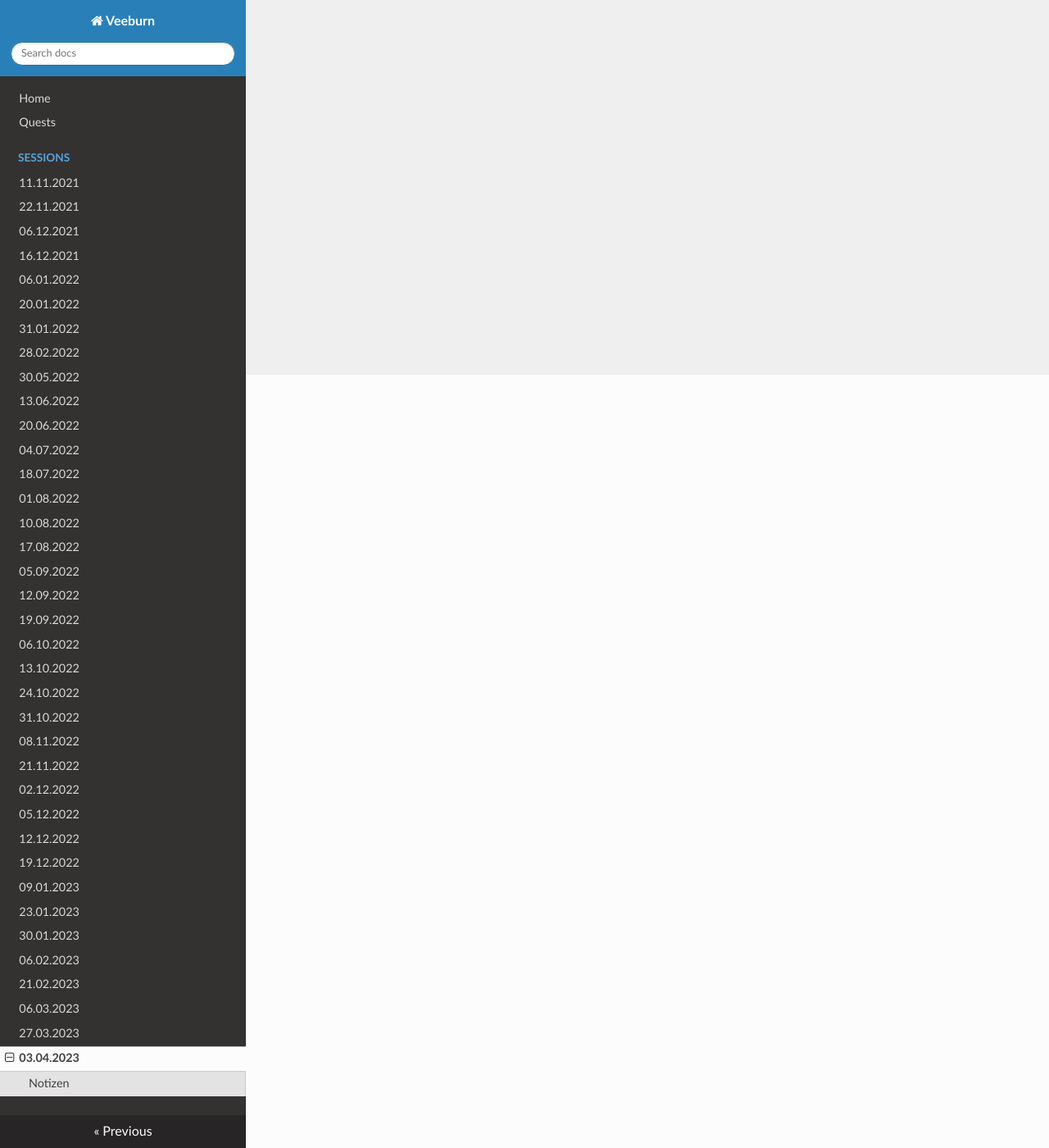
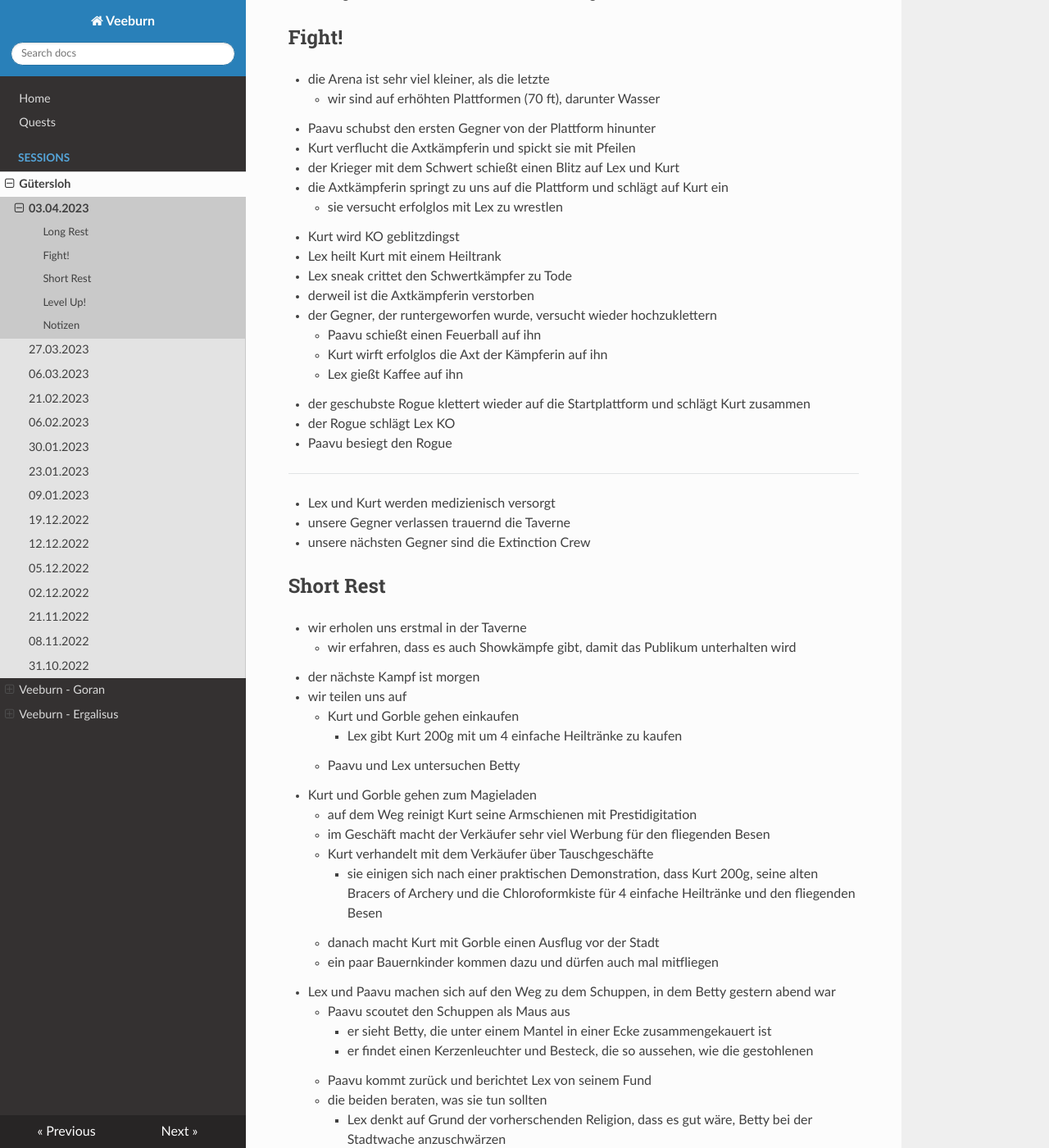
Before and after one commit to MilasBaumgarten/Veeburn, an MkDocs documentation site: the page built from docs/2023_04_03.md, in a window 1280 px wide and 1400 px high, scrolled down 943 px. Shown: the whole window at 82% size. Built offline with MkDocs 1.6.1, drawn with Linux system fonts in a browser that asks for light colours; nearby versions of some CDN libraries; some of the changed text lies outside the part shown.

Commit message:
03.04.2023, reorder toc

```diff
--- a/docs/2023_04_03.md
+++ b/docs/2023_04_03.md
@@ -1,14 +1,98 @@
 # 04.03.2023
+- in der Quaint Goat essen wir zusammen mit Gurble zu Abend
+	- auf dem schwarzen Brett hat sich was getan
+		- der Zettel mit der Katze ist weg
+		- Fight Club Zettel hat sich geändert
+		- Belohnung für Infos zu dem Einbrauch sind jetzt 100g
+		- ominöser Auftrag wurde noch ominöser
+	- Gurble gibt gut gemeinte Ratschläge für unsere nächsten Kämpfe
+- wir bekommen einen Brief, in dem uns mitgeteilt wird, wann der nächste Kampf stattfindet:
+	- morgen früh um 10:00
+- wir gehen schlafen
+	- Kurt ruft im Traum Betty an
+		- er stellt sich als ihr Unterbewusstsein vor
+		- er bekommt von ihr heraus, dass sie den Einbruch begangen hat
+			- wurde anscheinend von niemandem dafür angestiftet
+		- sie hat auch versucht, dass sie versucht hat in dem Magiegeschäft einzubrechen aber das ist magisch geschützt
+	- Gurble erzählt Kurt von seinen Erkenntnissen
+
+## Long Rest
+- wir treffen uns zum Frühstück
+	- Kurt teilt den anderen seine Erkenntnisse der Nacht mit
+- wir machen uns auf den Weg zum nächsten Kampf
+	- ein paar Teams haben aufgegeben, weil es ihnen doch zu gefährlich wurde
+	- es gab schon einige weirde Arenen
+		- Kampf im Schneesturm
+		- dauernde ungesteuerte Telporte
+- wir finden uns wieder vor der Arena ein
+	- Regeln werden erklärt und Startteam wird ausgewählt
+
+## Fight!
+- die Arena ist sehr viel kleiner, als die letzte
+	- wir sind auf erhöhten Plattformen (70 ft), darunter Wasser
+- Paavu schubst den ersten Gegner von der Plattform hinunter
+- Kurt verflucht die Axtkämpferin und spickt sie mit Pfeilen
+- der Krieger mit dem Schwert schießt einen Blitz auf Lex und Kurt
+- die Axtkämpferin springt zu uns auf die Plattform und schlägt auf Kurt ein
+	- sie versucht erfolglos mit Lex zu wrestlen
+- Kurt wird KO geblitzdingst
+- Lex heilt Kurt mit einem Heiltrank
+- Lex sneak crittet den Schwertkämpfer zu Tode
+- derweil ist die Axtkämpferin verstorben
+- der Gegner, der runtergeworfen wurde, versucht wieder hochzuklettern
+	- Paavu schießt einen Feuerball auf ihn
+	- Kurt wirft erfolglos die Axt der Kämpferin auf ihn
+	- Lex gießt Kaffee auf ihn
+- der geschubste Rogue klettert wieder auf die Startplattform und schlägt Kurt zusammen
+- der Rogue schlägt Lex KO
+- Paavu besiegt den Rogue
+
+---
+
+- Lex und Kurt werden medizienisch versorgt
+- unsere Gegner verlassen trauernd die Taverne
+- unsere nächsten Gegner sind die Extinction Crew
+
+## Short Rest
+- wir erholen uns erstmal in der Taverne
+	- wir erfahren, dass es auch Showkämpfe gibt, damit das Publikum unterhalten wird
+- der nächste Kampf ist morgen
+- wir teilen uns auf
+	- Kurt und Gorble gehen einkaufen
+		- Lex gibt Kurt 200g mit um 4 einfache Heiltränke zu kaufen
+	- Paavu und Lex untersuchen Betty
+- Kurt und Gorble gehen zum Magieladen
+	- auf dem Weg reinigt Kurt seine Armschienen mit Prestidigitation
+	- im Geschäft macht der Verkäufer sehr viel Werbung für den fliegenden Besen
+	- Kurt verhandelt mit dem Verkäufer über Tauschgeschäfte
+		- sie einigen sich nach einer praktischen Demonstration, dass Kurt 200g, seine alten Bracers of Archery und die Chloroformkiste für 4 einfache Heiltränke und den fliegenden Besen
+	- danach macht Kurt mit Gorble einen Ausflug vor der Stadt
+	- ein paar Bauernkinder kommen dazu und dürfen auch mal mitfliegen
+- Lex und Paavu machen sich auf den Weg zu dem Schuppen, in dem Betty gestern abend war
+	- Paavu scoutet den Schuppen als Maus aus
+		- er sieht Betty, die unter einem Mantel in einer Ecke zusammengekauert ist
+		- er findet einen Kerzenleuchter und Besteck, die so aussehen, wie die gestohlenen
+	- Paavu kommt zurück und berichtet Lex von seinem Fund
+	- die beiden beraten, was sie tun sollten
+		- Lex denkt auf Grund der vorherschenden Religion, dass es gut wäre, Betty bei der Stadtwache anzuschwärzen
+			- die Strafen sind sehr zahm (Geldstrafen, Sozialstunden, Gefängnis)
+- die beiden gehen zu dem Antiquitätenladen und erzählen dem Besitzer von ihrem Wissen über Betty
+	- der Ladenbesitzer will selber mit Betty reden und das Problem klären
+	- er gibt Lex und Paavu eine Belohnung von 70g und 10s
+- wir treffen uns alle in der Quaint Goat
+	- Kurt berichtet von seinem Einkauf und gibt Lex 2 der 4 Heiltränke
+	- Paavu gibt Lex und Kurt je 20g von dem Lohn und 10g an Gorble
+	- Paavu und Lex berichten, wie sie das Diebesgut bei Betty gefunden haben und vom Gespräch mit dem Ladenbesitzer
+
+## Level Up!
+- Kurt sollte langsam nach Essen für seinen Bogen suchen
+	- in der Quaint Goat gibt es keine passenden Aufträge
+	- potenziell gibt es in der Bountiful Hall Aufträge
+- wir bringen Gorble auf seinen Wunsch zur Bibliothek und gehen danach zur Bountiful Hall
 
 ---
 ## Notizen
-- Clark braucht noch ca. 5 Tage um herauszufinden, wie/ ob er Gorble helfen kann
-- TODO: die Frau, die den Einbruch beobachtet hat im Traum besuchen und als "Unterbewusstsein" aushorchen
-
-- Pferde RIP:
-    - Paavu - Pony Fuchs "Marina"
-    - Kurt  - massives riesiges Pferd (sehr entspannt) "Betty"
-    - Lex   - dunkelbrauner Wallach "Sven"
+- Clark braucht noch ca. 4 Tage um herauszufinden, wie/ ob er Gorble helfen kann
 
 - Preise Unterkunft
 	- 5s pro Nacht pro Person (bei Abfahrt)
--- a/mkdocs.yml
+++ b/mkdocs.yml
@@ -3,41 +3,47 @@ nav:
   - Home: index.md
   - Quests: quests.md
   - Sessions:
-    - 11.11.2021: 2021_11_11.md
-    - 22.11.2021: 2021_11_22.md
-    - 06.12.2021: 2021_12_06.md
-    - 16.12.2021: 2021_12_16.md
-    - 06.01.2022: 2022_01_06.md
-    - 20.01.2022: 2022_01_20.md
-    - 31.01.2022: 2022_01_31.md
-    - 28.02.2022: 2022_02_28.md
-    - 30.05.2022: 2022_05_30.md
-    - 13.06.2022: 2022_06_13.md
-    - 20.06.2022: 2022_06_20.md
-    - 04.07.2022: 2022_07_04.md
-    - 18.07.2022: 2022_07_18.md
-    - 01.08.2022: 2022_08_01.md
-    - 10.08.2022: 2022_08_10.md
-    - 17.08.2022: 2022_08_17.md
-    - 05.09.2022: 2022_09_05.md
-    - 12.09.2022: 2022_09_12.md
-    - 19.09.2022: 2022_09_19.md
-    - 06.10.2022: 2022_10_06.md
-    - 13.10.2022: 2022_10_13.md
-    - 24.10.2022: 2022_10_24.md
-    - 31.10.2022: 2022_10_31.md
-    - 08.11.2022: 2022_11_08.md
-    - 21.11.2022: 2022_11_21.md
-    - 02.12.2022: 2022_12_02.md
-    - 05.12.2022: 2022_12_05.md
-    - 12.12.2022: 2022_12_12.md
-    - 19.12.2022: 2022_12_19.md
-    - 09.01.2023: 2023_01_09.md
-    - 23.01.2023: 2023_01_23.md
-    - 30.01.2023: 2023_01_30.md
-    - 06.02.2023: 2023_02_06.md
-    - 21.02.2023: 2023_02_21.md
-    - 06.03.2023: 2023_03_06.md
-    - 27.03.2023: 2023_03_27.md
-    - 03.04.2023: 2023_04_03.md
+    - Gütersloh:
+      - 03.04.2023: 2023_04_03.md
+      - 27.03.2023: 2023_03_27.md
+      - 06.03.2023: 2023_03_06.md
+      - 21.02.2023: 2023_02_21.md
+      - 06.02.2023: 2023_02_06.md
+      - 30.01.2023: 2023_01_30.md
+      - 23.01.2023: 2023_01_23.md
+      - 09.01.2023: 2023_01_09.md
+      - 19.12.2022: 2022_12_19.md
+      - 12.12.2022: 2022_12_12.md
+      - 05.12.2022: 2022_12_05.md
+      - 02.12.2022: 2022_12_02.md
+      - 21.11.2022: 2022_11_21.md
+      - 08.11.2022: 2022_11_08.md
+      - 31.10.2022: 2022_10_31.md
+    - Veeburn - Goran:
+      - 24.10.2022: 2022_10_24.md
+      - 13.10.2022: 2022_10_13.md
+      - 06.10.2022: 2022_10_06.md
+      - 19.09.2022: 2022_09_19.md
+      - 12.09.2022: 2022_09_12.md
+      - 05.09.2022: 2022_09_05.md
+      - 17.08.2022: 2022_08_17.md
+      - 10.08.2022: 2022_08_10.md
+      - 01.08.2022: 2022_08_01.md
+      - 18.07.2022: 2022_07_18.md
+      - 04.07.2022: 2022_07_04.md
+    - Veeburn - Ergalisus:
+      - 20.06.2022: 2022_06_20.md
+      - 13.06.2022: 2022_06_13.md
+      - 30.05.2022: 2022_05_30.md
+      - 28.02.2022: 2022_02_28.md
+      - 31.01.2022: 2022_01_31.md
+      - 20.01.2022: 2022_01_20.md
+      - 06.01.2022: 2022_01_06.md
+      - 16.12.2021: 2021_12_16.md
+      - 06.12.2021: 2021_12_06.md
+      - 22.11.2021: 2021_11_22.md
+      - 11.11.2021: 2021_11_11.md
 theme: readthedocs
+
+markdown_extensions:
+  - pymdownx.tasklist
```
Also changed, not shown: other parts of docs/2023_04_03.md (+2 -2 lines), docs/2022_06_20.md (+1 -1 lines), docs/2022_10_13.md (+1 -1 lines), docs/2023_03_27.md (+1 -1 lines), docs/quests.md (+4 -3 lines).
